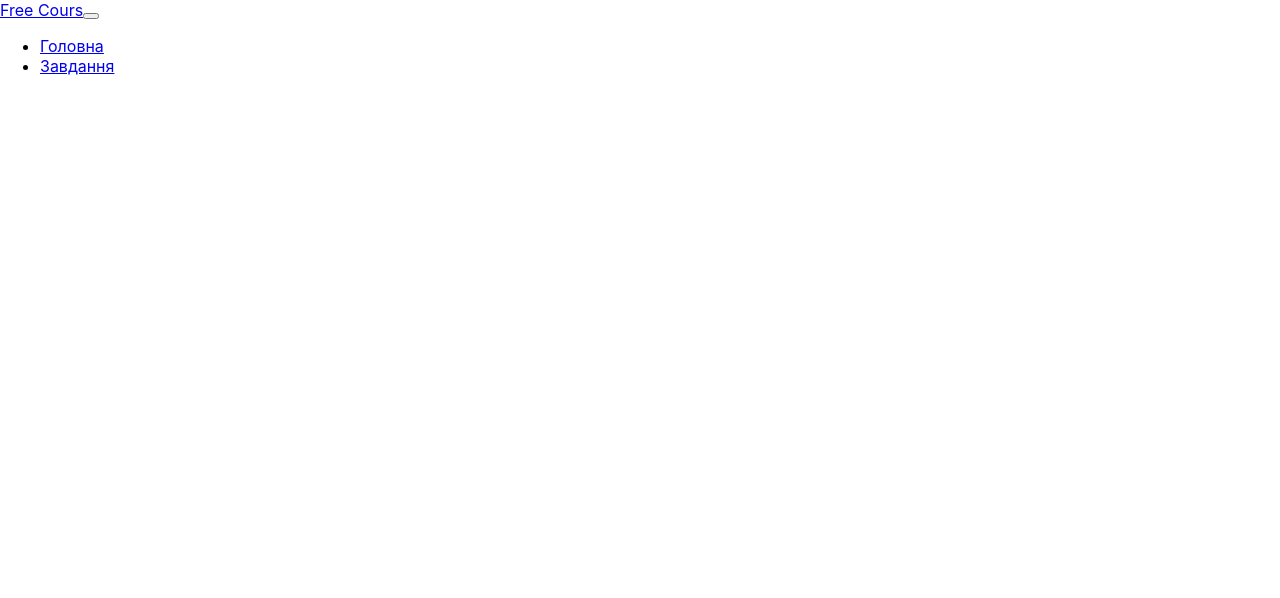
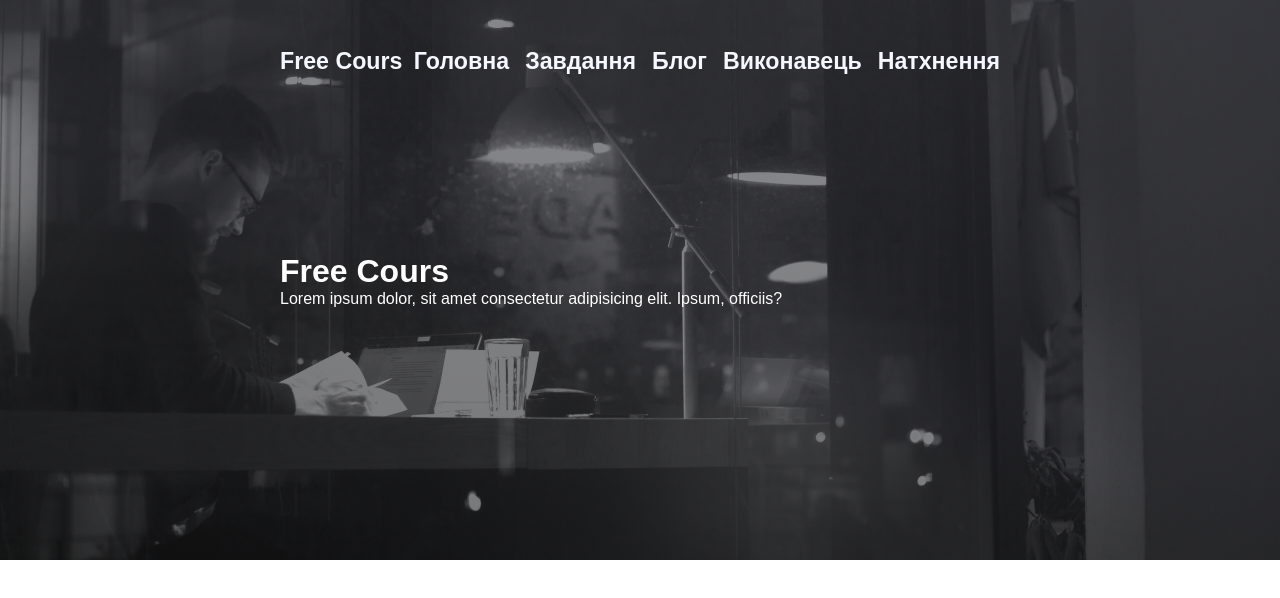
Before and after one commit to sledua/react-for-beginners-itera, a React (Create React App) app in the folder my-page/: page / in a window 1280 px wide. Shown: the top 598 px of the page. Built offline with nearby package versions, Linux system fonts and the light colour scheme.

Commit message:
feat:
add header lg size

```diff
--- a/my-page/src/assets/jsons/date.json
+++ b/my-page/src/assets/jsons/date.json
@@ -1,13 +1,13 @@
 {
 	"navigation": {
-		"UA": {
-			"logo": "Free Cours",
-			"main": "Головна",
-			"task":"Завдання",
-			"blog": "Блог",
-			"aboutI": "Виконавець",
-			"aboutCourse": "Натхнення"
-		},
+		"logo": "Free Cours",
+		"UA": [
+			{"name": "Головна", "path": "/"},
+			{"name":"Завдання", "path" :"/task"},
+			{"name": "Блог", "path":"/blog"},
+			{"name": "Виконавець", "path": "/aboutI"},
+			{"name": "Натхнення", "path": "/aboutCourse"}
+		],
 		"EN": {
 			"main": "Головна",
 			"task":"Task",
--- a/my-page/src/components/Layout.tsx
+++ b/my-page/src/components/Layout.tsx
@@ -1,22 +1,12 @@
-import React from 'react'
-import data from '../assets/jsons/date.json'
-import Navbar from './Navbar'
+import React from "react"
+import data from "../assets/jsons/date.json"
+import Navbar from "./Navbar"
 
 const Layout = () => {
 	return (
 		<>
-		<Navbar
-		logo={data.navigation.UA.logo}
-		main={data.navigation.UA.main}
-		task={data.navigation.UA.task}/>
+			<Navbar logo={data.navigation.logo} navigation={data.navigation.UA} />
 		</>
-
-			// <Head
-			// 	name={data.firstName}
-			// 	links={data.contact}
-			// 	position={data.position}/>
-			// <Content bio={data.biography}/>
-
 	)
 }
 
--- a/my-page/src/components/Navbar.tsx
+++ b/my-page/src/components/Navbar.tsx
@@ -1,44 +1,50 @@
 import React, { FC } from "react"
 import { Link, NavLink } from "react-router-dom"
-
+interface nav {
+	name: string
+	path: string
+}
 interface NavigationProps {
 	logo: string
-	main: string
-	task: string
+	navigation: nav[]
 }
 
 const Navbar: FC<NavigationProps> = (props) => {
+	const renderNavigation = () => {
+		return Object.keys(props.navigation).map((id, index) => {
+			return (
+				<li className="navbar-item" key={index.toString()}>
+					<NavLink
+						to={props.navigation[index].path}
+						// activeClassName="active"
+						className="navbar-item-link"
+					>
+						{props.navigation[index].name}
+					</NavLink>
+				</li>
+			)
+		})
+	}
 	return (
 		<>
-			<nav>
-				<div className="container">
-					<Link to="/">{props.logo}</Link>
-					<button aria-expanded="false"></button>
-					<div className="navbar">
-						<ul>
-							<li>
-								<NavLink
-									to="/"
-									//activeClassName="active"
-									className="nav"
-								>
-									{props.main}
-								</NavLink>
-							</li>
-							<li>
-								<NavLink
-									to="/"
-									//activeClassName="active"
-									className="nav"
-								>
-									{props.task}
-								</NavLink>
-							</li>
-						</ul>
+			<nav className="navbar">
+				<div className="container flex">
+					<Link to={props.navigation[4].path}>{props.logo}</Link>
+					<button className="menu-toggler" aria-expanded="false"></button>
+					<div>
+						<ul className="navbar-list flex">{renderNavigation()}</ul>
 					</div>
 				</div>
 			</nav>
-			<header></header>
+			<header>
+				<div className="header">
+					<span></span>
+					<div className="container">
+						<h1>{props.logo}</h1>
+						<p>Lorem ipsum dolor, sit amet consectetur adipisicing elit. Ipsum, officiis?</p>
+					</div>
+				</div>
+			</header>
 		</>
 	)
 }
--- a/my-page/src/styles/App.scss
+++ b/my-page/src/styles/App.scss
@@ -2,51 +2,40 @@
 @import "vars";
 @import "base";
 @import "fonts";
-
-.App {
-	grid-template-columns: minmax(0, 30%) minmax(0, 70%);
-	min-height: 100vh;
-}
-.App-header {
-	background-color: #282c34;
-	flex-direction: column;
-	align-items: center;
-	justify-content: center;
-	font-size: calc(10px + 2vmin);
-	color: white;
-	p {
-		text-align: center;
-		text-transform: uppercase;
-		font-size: calc(0.85rem + 0.2vmin);
-		color: red;
-		font-weight: bold;
+.navbar-item {
+	margin-right: 1rem;
+	&:last-child {
+		margin-right: 0;
 	}
 }
-.App-conatat {
-	margin-top: 1rem;
-	ul {
-		margin: 0;
-		padding: 0;
-		li {
-			list-style-type: none;
-			margin-bottom: 0.3rem;
-			a {
-				color: rgb(215, 250, 255);
-				font-size: calc(1rem + 0.6vmin);
-				text-transform: capitalize;
-			}
+.header {
+	padding: 0;
+	position: relative;
+	overflow: hidden;
+	display: flex;
+	align-items: center;
+	background-size: cover;
+	background-position: 50%;
+	background-image: url(../assets/img/header-bg.jpg);
+	min-height: 70vh;
+	> span {
+		opacity: 0.6;
+		background-image: $headerGradient;
+		position: absolute;
+		background-position: 50%;
+		background-size: cover;
+		top: 0;
+		left: 0;
+		width: 100%;
+		height: 100%;
+	}
+	.container {
+		z-index: 1;
+		> h1,
+		p {
+			color: $white !important;
 		}
 	}
 }
 
-.App-container {
-	flex-direction: column;
-	align-items: flex-start;
-	justify-content: center;
-	font-size: calc(10px + 1vmin);
-	ul {
-		li {
-			margin-bottom: 0.5rem;
-		}
-	}
-}
+@import "media";
--- a/my-page/src/styles/_base.scss
+++ b/my-page/src/styles/_base.scss
@@ -1,20 +1,21 @@
 @import "vars";
 body {
-  margin: 0;
-  font-family: -apple-system, BlinkMacSystemFont, 'Segoe UI', 'Roboto', 'Oxygen',
-    'Ubuntu', 'Cantarell', 'Fira Sans', 'Droid Sans', 'Helvetica Neue',
-    sans-serif;
-  -webkit-font-smoothing: antialiased;
-  -moz-osx-font-smoothing: grayscale;
+	margin: 0;
+	font-family: -apple-system, BlinkMacSystemFont, "Segoe UI", "Roboto", "Oxygen", "Ubuntu", "Cantarell", "Fira Sans",
+		"Droid Sans", "Helvetica Neue", sans-serif;
+	-webkit-font-smoothing: antialiased;
+	-moz-osx-font-smoothing: grayscale;
 }
 code {
-  font-family: source-code-pro, Menlo, Monaco, Consolas, 'Courier New',
-    monospace;
+	font-family: source-code-pro, Menlo, Monaco, Consolas, "Courier New", monospace;
 }
-h1, h2, h3 {
+h1,
+h2,
+h3 {
 	font-family: $redHatDisplay-Black;
 	font-weight: 900;
 	margin: 0;
+	color: $darcBlue;
 }
 h2 {
 	font-size: calc(20px + 6vmin);
@@ -30,3 +31,37 @@ p {
 .flex {
 	display: flex;
 }
+a {
+	font-family: $redHatDisplay-Bold;
+	font-weight: 700;
+	font-size: calc(1rem + 0.9vmin);
+	text-decoration: none;
+	color: $veryPaleBlue;
+}
+ul {
+	list-style-type: none;
+	margin: 0;
+	padding: 0;
+}
+.navbar {
+	position: absolute;
+	top: 0;
+	width: 100%;
+	z-index: 3;
+	padding: 3rem 0;
+	.container {
+		display: flex;
+		align-items: center;
+		justify-content: space-between;
+	}
+}
+.container {
+	width: 100%;
+	padding-right: 2rem;
+	padding-left: 2rem;
+	margin-left: auto;
+	margin-right: auto;
+}
+header {
+	background-image: $headerGradient;
+}
--- /dev/null
+++ b/my-page/src/styles/_media.scss
@@ -0,0 +1,23 @@
+@import "vars";
+
+@media (min-width: 576px){
+	.container {
+		max-width: 540px
+	}
+}
+@media (min-width: 768px){
+	.container {
+		max-width: 720px
+	}
+	.menu-toggler {
+		display: none;
+	}
+}
+@media (min-width: 1400px){
+	.container {
+		max-width: 1320px
+	}
+	.menu-toggler {
+		display: none;
+	}
+}
--- a/my-page/src/styles/_vars.scss
+++ b/my-page/src/styles/_vars.scss
@@ -3,3 +3,11 @@ $redHatDisplay-Medium: "RedHatDisplay-Medium", sans-serif;
 $redHatDisplay-Bold: "RedHatDisplay-Bold", sans-serif;
 $redHatDisplay-Black: "RedHatDisplay-Black", sans-serif;
 /* colors */
+$white: white;
+$paleBlue: hsl(225, 100%, 94%);
+$brightBlue: hsl(245, 75%, 52%);
+$veryPaleBlue: hsl(225, 100%, 98%);
+$desaturatedBlue: hsl(224, 23%, 55%);
+$darcBlue: hsl(223, 47%, 23%);
+$activeBlue: hsl(245, 55%, 53%);
+$headerGradient: linear-gradient(195deg,#42424a,#191919);
```
Also changed, not shown: my-page/src/assets/img/header-bg.jpg (added).
